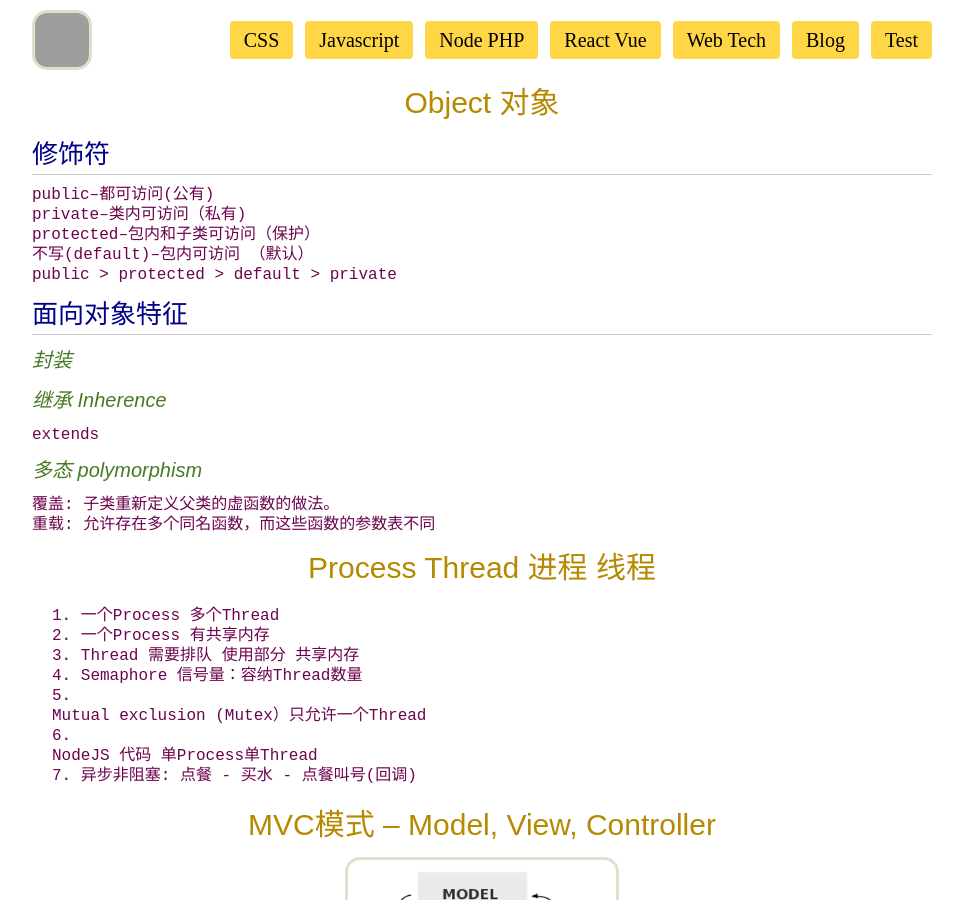
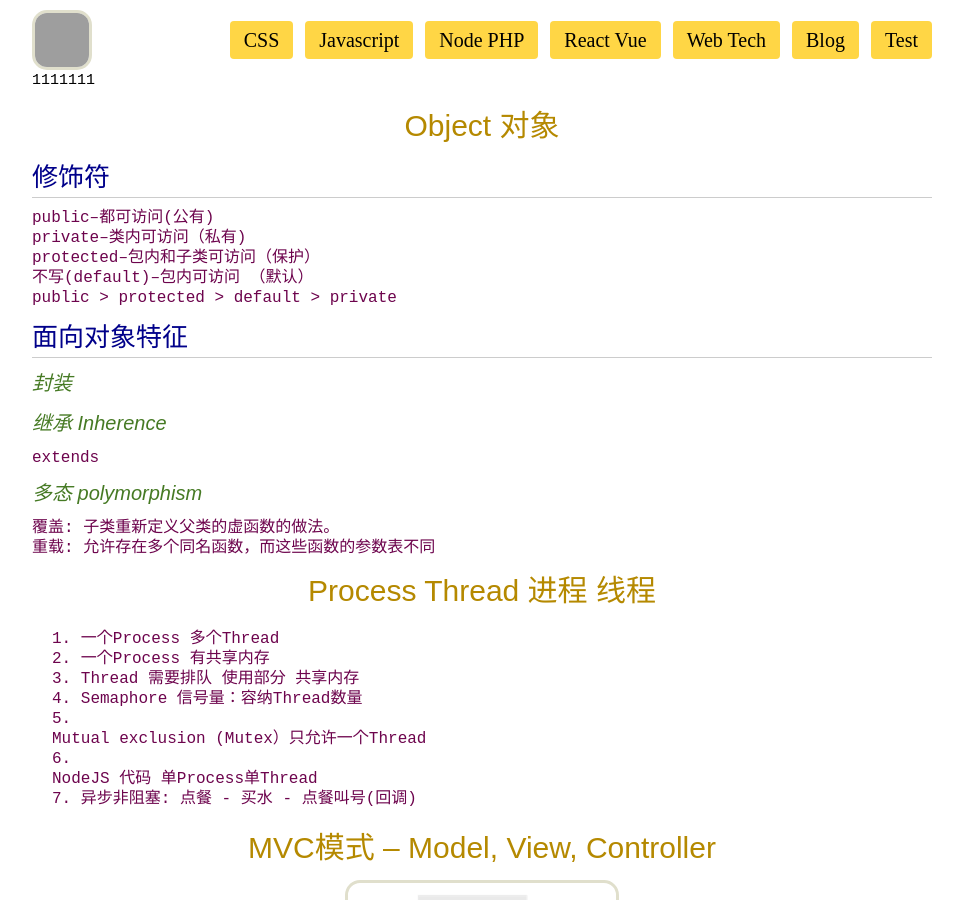
Before and after one commit to rfd3344a/rfd3344.github.io, a Jekyll site: the page built from notes/Web_Tech.md, in a window 1280 px wide and 900 px high. Shown: the whole window, without its empty margins (158-1121 px from the left). Built offline with Jekyll 4.4.1, drawn with Linux system fonts in a browser that asks for light colours; nearby versions of some CDN libraries; some web fonts are replaced; our own code applies the rules of GitHub Pages for plain Markdown files; grey boxes are pictures that could not be loaded.

Commit message:
Update notes.html

```diff
--- a/_layouts/notes.html
+++ b/_layouts/notes.html
@@ -5,7 +5,7 @@ layout: default
 
 
 <section class=".notes">
-<nav> </nav>
+<nav>1111111 </nav>
 <div class=".content">
     {{ content }}
 </div>
```
